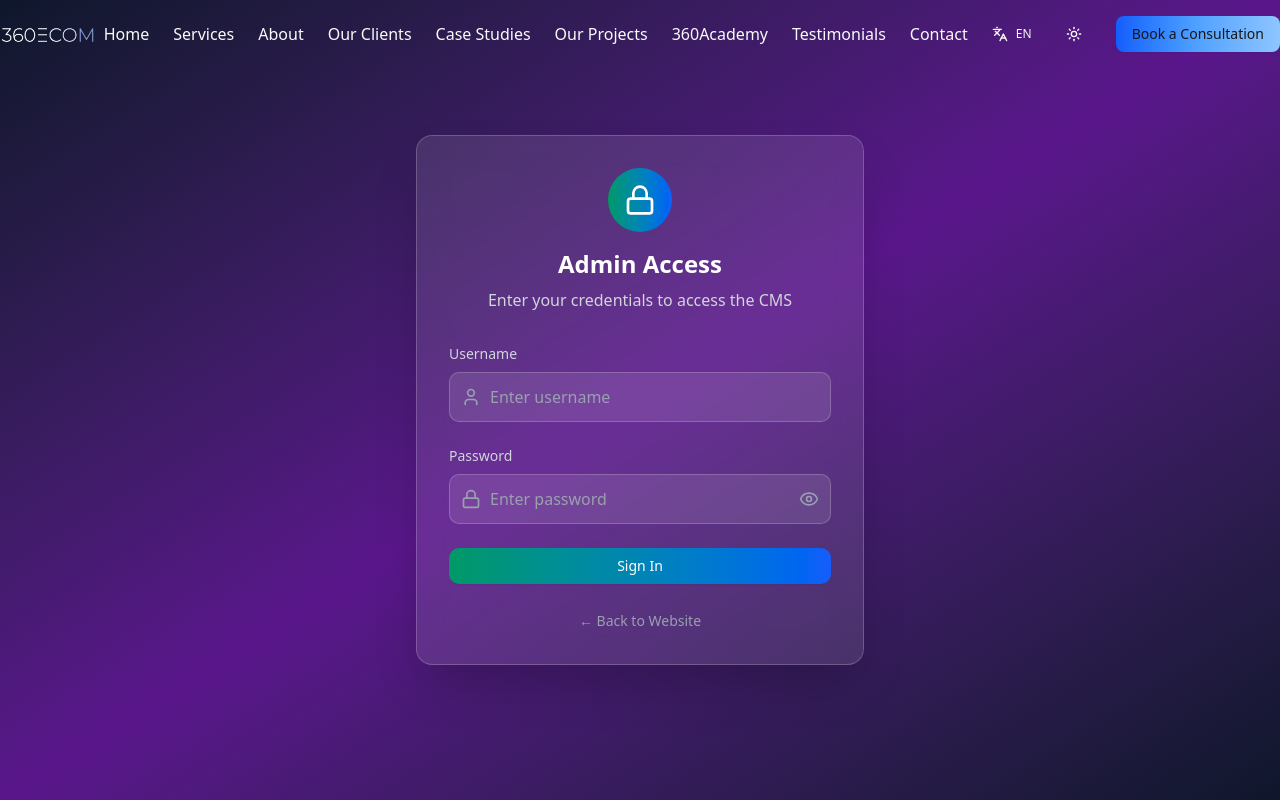
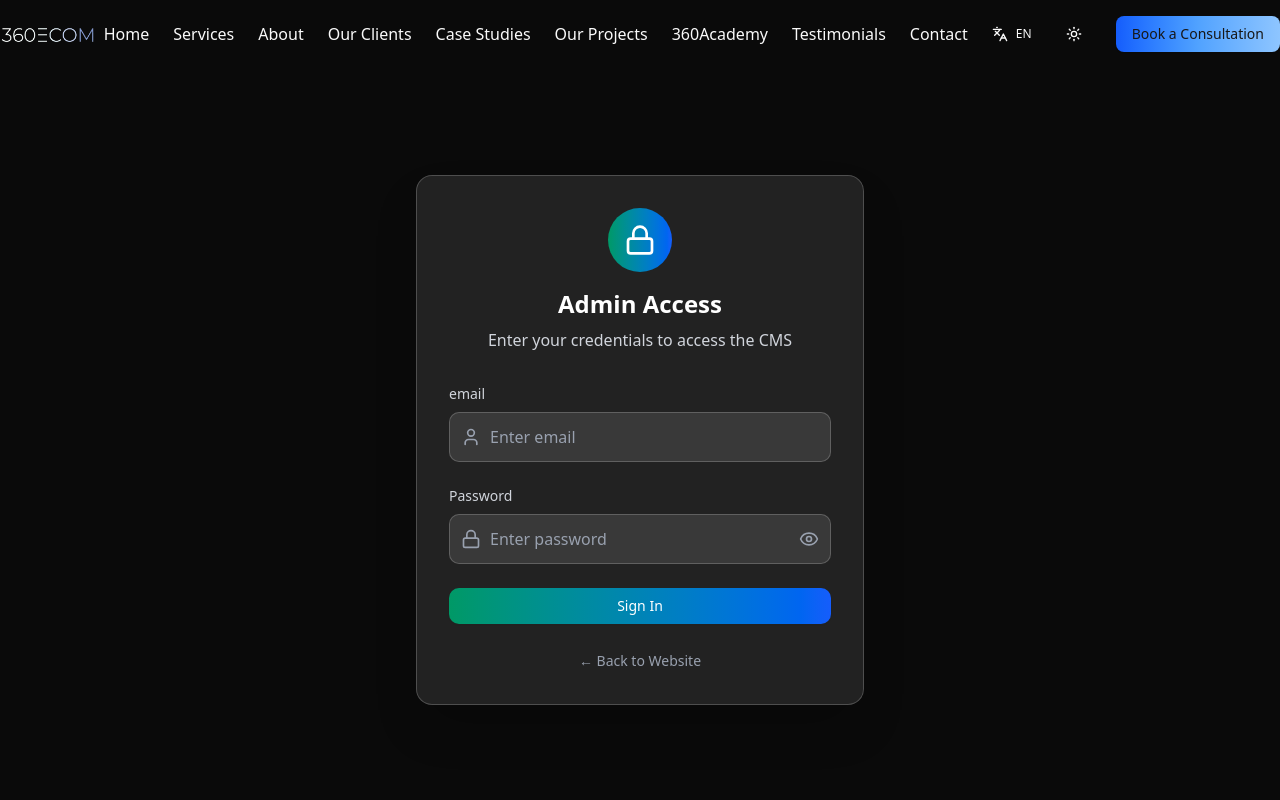
Before and after one commit to Ahmedshaban1265/360ECOM, a React (Vite) app: page /admin-login in a window 1280 px wide. Shown: the top 800 px of the page. Built offline with nearby package versions, Linux system fonts and the light colour scheme.

Commit message:
connect the admin login with the firebase

```diff
--- a/package.json
+++ b/package.json
@@ -45,6 +45,7 @@
     "cmdk": "^1.1.1",
     "date-fns": "^3.6.0",
     "embla-carousel-react": "^8.6.0",
+    "firebase": "^12.1.0",
     "framer-motion": "^12.15.0",
     "input-otp": "^1.4.2",
     "lucide-react": "^0.510.0",
--- /dev/null
+++ b/src/firebase.js
@@ -0,0 +1,21 @@
+import { initializeApp, getApps } from "firebase/app";
+import { getAuth } from "firebase/auth";
+import { getFirestore } from "firebase/firestore";
+import { getAnalytics } from "firebase/analytics";
+
+const firebaseConfig = {
+    apiKey: "AIzaSyCF7d1iVPi1rSiHRfFOvY_HmIcykZMojbw",
+    authDomain: "ecom-agency-cms.firebaseapp.com",
+    projectId: "ecom-agency-cms",
+    storageBucket: "ecom-agency-cms.appspot.com",
+    messagingSenderId: "369460983734",
+    appId: "1:369460983734:web:e58bc01430c33478d5f317",
+    measurementId: "G-07DGG8HD8Y"
+};
+
+const app = !getApps().length ? initializeApp(firebaseConfig) : getApps()[0];
+
+const analytics = getAnalytics(app);
+
+export const auth = getAuth(app);
+export const db = getFirestore(app);
--- a/src/pages/AdminLogin.jsx
+++ b/src/pages/AdminLogin.jsx
@@ -4,10 +4,12 @@ import { motion } from 'framer-motion';
 import { Button } from '@/components/ui/button';
 import { Lock, User, Eye, EyeOff } from 'lucide-react';
 import { useAuth } from '@/context/AuthContext';
+import { signInWithEmailAndPassword } from "firebase/auth";
+import { auth } from "@/firebase";
 
 export default function AdminLogin() {
   const [credentials, setCredentials] = useState({
-    username: '',
+    email: '',
     password: ''
   });
   const [showPassword, setShowPassword] = useState(false);
@@ -16,20 +18,31 @@ export default function AdminLogin() {
   const navigate = useNavigate();
   const { login } = useAuth();
 
+
 const handleSubmit = async (e) => {
   e.preventDefault();
   setIsLoading(true);
   setError('');
 
-    if (credentials.username === 'admin' && credentials.password === 'AhmadShaban1265@') {
+  try {
+    const userCredential = await signInWithEmailAndPassword(
+      auth,
+      credentials.email,
+      credentials.password
+    );
+
+
     login();
     navigate('/admin/editor');
-    } else {
-      setError('Invalid username or password');
+
+  } catch (err) {
+    console.error(err);
+    setError('Invalid email or password');
   }
 
   setIsLoading(false);
 };
+
 
   const handleInputChange = (e) => {
     const { name, value } = e.target;
@@ -40,7 +53,7 @@ export default function AdminLogin() {
   };
 
   return (
-    <div className="min-h-screen bg-gradient-to-br from-slate-900 via-purple-900 to-slate-900 flex items-center justify-center p-4">
+    <div className="min-h-screen my-10 flex items-center justify-center p-4">
       <motion.div
         initial={{ opacity: 0, y: 20 }}
         animate={{ opacity: 1, y: 0 }}
@@ -63,17 +76,17 @@ export default function AdminLogin() {
         <form onSubmit={handleSubmit} className="space-y-6">
           <div>
             <label className="block text-sm font-medium text-gray-300 mb-2">
-              Username
+              email
             </label>
             <div className="relative">
               <User className="absolute left-3 top-1/2 transform -translate-y-1/2 w-5 h-5 text-gray-400" />
               <input
                 type="text"
-                name="username"
-                value={credentials.username}
+                name="email"
+                value={credentials.email}
                 onChange={handleInputChange}
                 className="w-full pl-10 pr-4 py-3 bg-white/10 border border-white/20 rounded-lg text-white placeholder-gray-400 focus:outline-none focus:ring-2 focus:ring-emerald-500 focus:border-transparent"
-                placeholder="Enter username"
+                placeholder="Enter email"
                 required
               />
             </div>
```
Also changed, not shown: 1 other file (tests, documents, lock files or other folders). Lines whose indentation alone changed are shown as unchanged.
